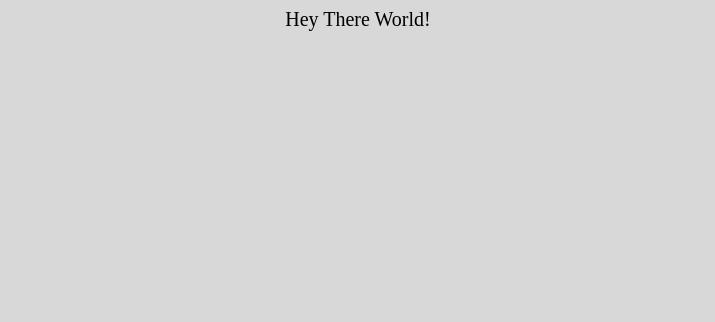
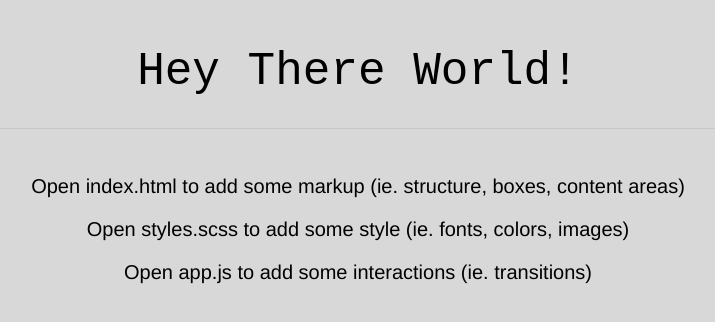
Before and after one commit to nickbewley/ProtoBoiler, a website: page Prototype/index.html in a window 1280 px wide. Shown: the whole page, without its empty margins (282-997 px from the left). Drawn offline with nearby package versions, Linux system fonts and the light colour scheme.

Commit message:
Styling The Default Prototype Page
Cleaning up the structure a bit to try to help make it easier for us
designers.

```diff
--- a/Prototype/index.html
+++ b/Prototype/index.html
@@ -1,21 +1,42 @@
-<!DOCTYPE html>
-<html>
-<head>
-  <!-- STYLESHEETS -->
-  <link rel="stylesheet" type="text/css" href="css/styles.css">
-</head>
+<!DOCTYPE html><html><head><!-- STYLESHEETS --><link rel="stylesheet" type="text/css" href="css/styles.css"></head><body>
+<!-- DON'T TOUCH ABOVE -->
 
-<body>
+<!-- ================================================= -->
+<!-- ================================================= -->
+<!-- Add some markup. You can delete the content here. -->
+<p class='header'>Hey There World!</p>
 
-<!-- add some mark up -->
-Hey There World!
 
-</body>
+<p>Open index.html to add some markup (ie. structure, boxes, content areas)</p>
+<p>Open styles.scss to add some style (ie. fonts, colors, images)</p>
+<p>Open app.js to add some interactions (ie. transitions)</p>
 
-<!-- SCRIPTS -->
-<!-- jQuery -->
-<script   src="https://code.jquery.com/jquery-3.1.0.min.js"   integrity="sha256-cCueBR6CsyA4/9szpPfrX3s49M9vUU5BgtiJj06wt/s="   crossorigin="anonymous"></script>
-<!-- Your javascript file -->
-<script type="text/javascript" src="js/app.js"></script>
 
-</html>
+
+
+
+
+
+
+
+
+
+
+
+
+
+
+
+
+
+
+
+
+
+
+
+
+
+
+<!-- DON'T TOUCH BELOW -->
+</body><!-- SCRIPTS --><!-- jQuery --><script src="https://code.jquery.com/jquery-3.1.0.min.js"   integrity="sha256-cCueBR6CsyA4/9szpPfrX3s49M9vUU5BgtiJj06wt/s="   crossorigin="anonymous"></script><!-- Your javascript file --><script type="text/javascript" src="js/app.js"></script></html>
--- a/Prototype/scss/styles.scss
+++ b/Prototype/scss/styles.scss
@@ -1,10 +1,22 @@
 /* If you want to be notified on reload remove below */
 #__bs_notify__ { top:100% !important; right: 10px !important; border-radius: 15px !important; height:60px !important; }
+/* DON'T TOUCH ABOVE */
+/* PUT STYLES BELOW */
 
-.test {color: blue;}
-/* PUT STYLES BELOW */
 body {
   text-align: center;
   font-size: 20px;
   background-color: #d8d8d8;
 }
+
+.header {
+  font-family: monospace;
+  font-size: 46px;
+  border-bottom: 1px solid #c8c8c8;
+  padding-bottom: 30px;
+}
+
+p {
+  font-family: "HelveticaNeue-Light", "Helvetica Neue Light", "Helvetica Neue", Helvetica, Arial, "Lucida Grande", sans-serif;
+  font-weight: 300;
+}
--- a/gulpfile.js
+++ b/gulpfile.js
@@ -14,7 +14,6 @@ gulp.task('browserSync', function() {
 
 gulp.task('sass', function() {
 	return gulp.src('Prototype/scss/**/*.scss') // Gets all files ending with .scss in app/scss and children dirs
-
     .pipe(plumber(function(error) {
         gutil.log(gutil.colors.red(error.message));
         this.emit('end');
```
Also changed, not shown: Prototype/css/styles.css, 4 other files.
